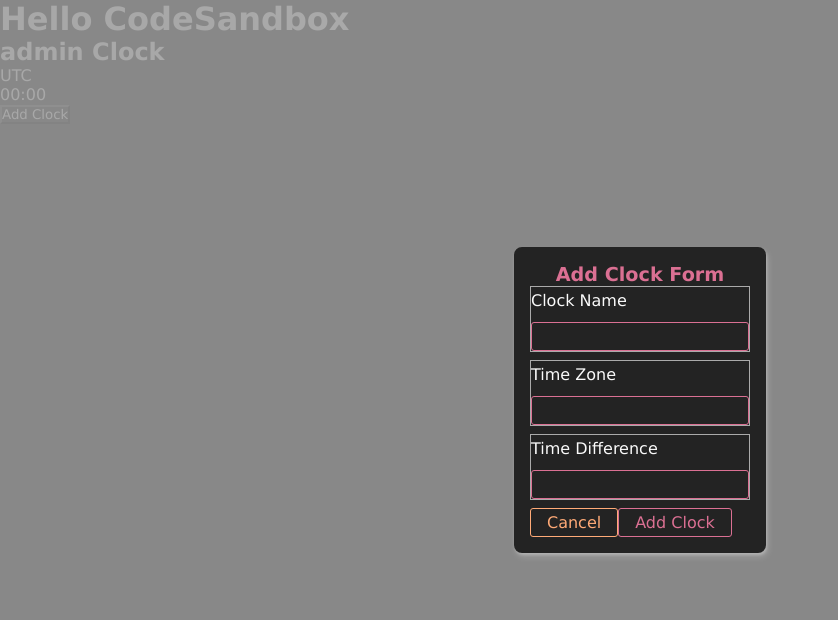
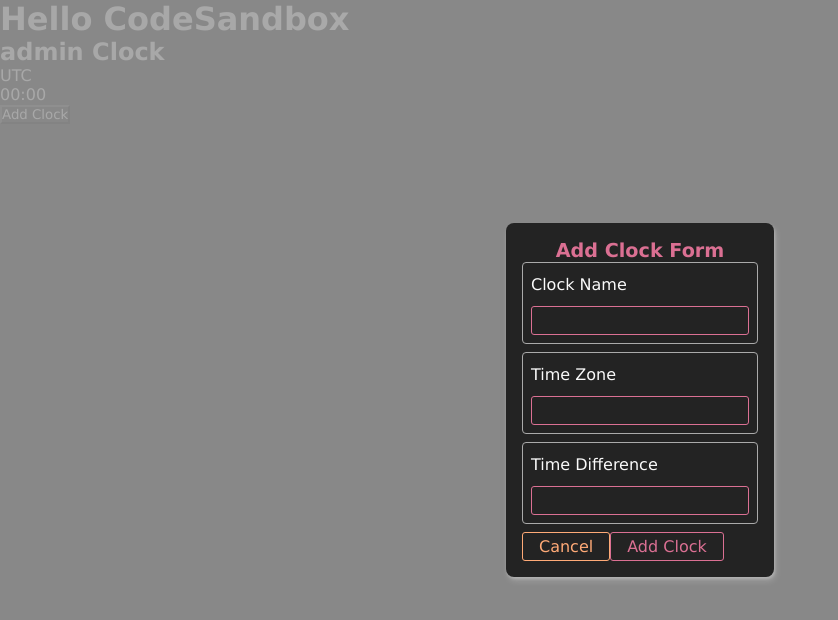
Before and after one commit to rislammb/track-zone-test, a React (Create React App) app: page / in a window 1280 px wide. Both pictures are taken after a click on the button "Add Clock". Shown: the top 620 px of the page, without its empty margins (0-838 px from the left). Built offline with nearby package versions, Linux system fonts and the light colour scheme.

Commit message:
Update InputGroup.jsx

```diff
--- a/src/components/shared/InputGroup.jsx
+++ b/src/components/shared/InputGroup.jsx
@@ -7,6 +7,8 @@ const Group = styled.div`
   display: flex;
   flex-direction: column;
   gap: 8px;
+  border-radius: 4px;
+  padding: 8px;
   border: 1px solid #aaa;
 `;
 
```
